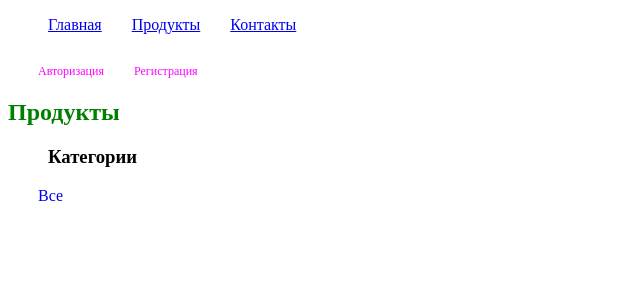
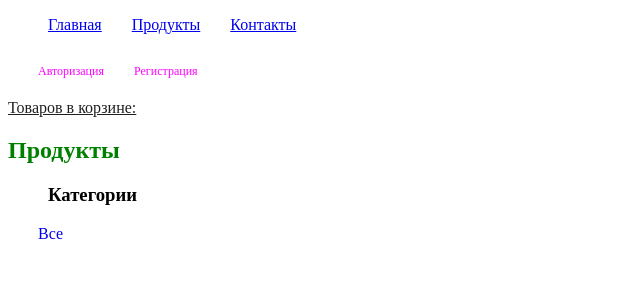
Before and after one commit to bazhenov4job/test_django, a Django app: page /products/ in a window 1280 px wide. Shown: the top 300 px of the page, without its empty margins (0-640 px from the left). Run offline with Django 3.2, Linux system fonts and the light colour scheme; data that the repository does not hold is empty; parts of the project's set-up code (start-up, migrations or seed data) failed here and were passed over.

Commit message:
added cart counter for goods and displayed on products.html

```diff
--- a/test_project/mainapp/templates/mainapp/includes/inc_menu.html
+++ b/test_project/mainapp/templates/mainapp/includes/inc_menu.html
@@ -10,3 +10,10 @@
     <a class="authorise" href="{% url 'auth:login' %}">Авторизация</a>
     <a class="authorise" href="{% url 'auth:register' %}">Регистрация</a>
 {% endif %}
+<div class="clearboth"></div>
+<a href="{% url 'basket:view' %}" class="basket">
+    <span>
+        Товаров в корзине:
+        {% if basket %} {{ basket|length }} {% endif %}
+    </span>
+</a>
--- a/test_project/mainapp/views.py
+++ b/test_project/mainapp/views.py
@@ -1,6 +1,7 @@
 from django.shortcuts import render, get_object_or_404
 import json, os
 from mainapp.models import Product, ProductCategory
+from basketapp.models import Basket
 
 # Create your views here.
 
@@ -19,6 +20,10 @@
 
 
 def products(request, pk=None):
+    basket = []
+    if request.user.is_authenticated:
+        basket = Basket.objects.filter(user=request.user)
+
 
     links_menu = loadMenuFromJSON()
 
@@ -27,13 +32,18 @@
     # import object product to connect it to the template
 
     if pk:
-        category = get_object_or_404(ProductCategory, pk=pk)
-        products = products.filter(category__pk=pk)
+        if pk == '0':
+            products = Product.objects.all().order_by('price')
+            category = {'name': 'все'}
+        else:
+            category = get_object_or_404(ProductCategory, pk=pk)
+            products = products.filter(category__pk=pk)
 
     context = {'links_menu': links_menu,
                "title": "продукты",
                "products": products,
                'categories': ProductCategory.objects.all(),
+               'basket': basket,
                }
     return render(request, 'mainapp/products.html', context)
 
--- a/test_project/static/css/style.css
+++ b/test_project/static/css/style.css
@@ -43,3 +43,10 @@
 text-decoration: none;
 color: red;
 }
+
+.basket {
+display: block;
+margin-top: 20px;
+font-size: 20 px;
+color: #202020;
+}
```
